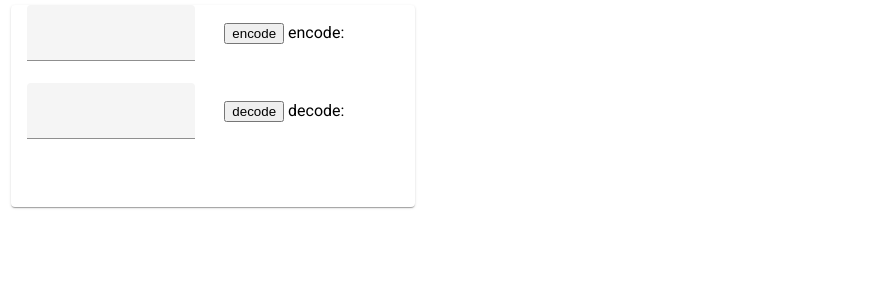
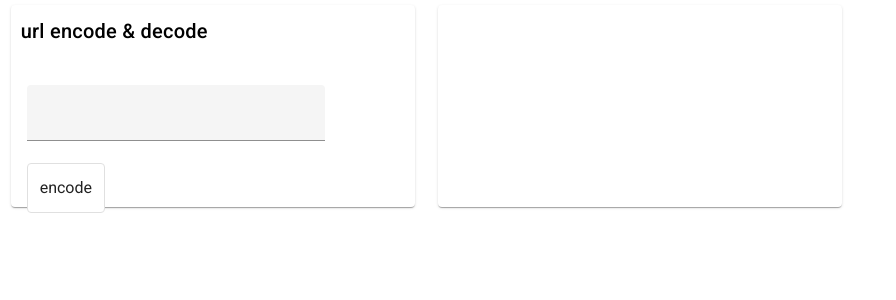
Before and after one commit to AaronPhantomhive/angular-practical-project, an Angular app: page /usefulTools in a window 1280 px wide. Shown: the top 300 px of the page, without its empty margins (0-896 px from the left). Built offline with nearby package versions, Linux system fonts and the light colour scheme.

Commit message:
feat: update useful toolkit: encode & decode url

```diff
--- a/src/app/app-features/main/useful-tools/useful-tools.component.html
+++ b/src/app/app-features/main/useful-tools/useful-tools.component.html
@@ -1,23 +1,33 @@
 <mat-grid-list cols="3" rowHeight="2:1">
+
+  <!-- url encode & decode -->
   <mat-grid-tile>
     <mat-card class="card">
-      <mat-card-title></mat-card-title>
-      <mat-card-content>
-        <div>
+      <mat-card-title class="card-title">url encode & decode</mat-card-title>
+      <mat-card-content class="card-context">
+        <div style="margin-top: 30px">
           <mat-form-field class="input-field">
-            <input class="input" matInput [(ngModel)]="inputEncodeUrl">
+            <input class="input" matInput [(ngModel)]="encodeUrl">
           </mat-form-field>
-          <button (click)="encodeURL()">encode</button>
-          <span> encode: {{ encodeUrl }} </span>
+          <mat-button-toggle (click)="encodeURL()">encode</mat-button-toggle>
         </div>
-        <div>
+        <div style="margin-top: 30px">
           <mat-form-field class="input-field">
-            <input class="input" matInput [(ngModel)]="inputDecodeUrl">
+            <input class="input" matInput [(ngModel)]="decodeUrl">
           </mat-form-field>
-          <button (click)="decodeURL()">decode</button>
-          <span> decode: {{ decodeUrl }} </span>
+          <mat-button-toggle (click)="decodeURL()">decode</mat-button-toggle>
         </div>
       </mat-card-content>
     </mat-card>
   </mat-grid-tile>
+
+  <!--  -->
+  <mat-grid-tile>
+    <mat-card class="card">
+      <mat-card-title class="card-title"></mat-card-title>
+      <mat-card-content class="card-context">
+      </mat-card-content>
+    </mat-card>
+  </mat-grid-tile>
+
 </mat-grid-list>
--- a/src/app/app-features/main/useful-tools/useful-tools.component.scss
+++ b/src/app/app-features/main/useful-tools/useful-tools.component.scss
@@ -1,19 +1,25 @@
 .card {
   width: 95%;
   height: 95%;
+  //min-width: 480px;
+  //min-height: 240px;
+  display: flex;
+  justify-content: space-between;
 }
 
 .card-context {
-  width: 100%;
-  height: 100%;
+  flex-grow: 1;
+  max-width: 100%;
+  max-height: 100%;
 }
 
 .card-title {
-  margin: auto;
+  margin: 10px;
+  height: 30px;
 }
 
 .input-field {
-  width: 45%;
+  width: 80%;
   height: 30%;
   margin-right: 30px;
 }
--- a/src/app/app-features/main/useful-tools/useful-tools.component.ts
+++ b/src/app/app-features/main/useful-tools/useful-tools.component.ts
@@ -7,22 +7,26 @@ import {Component, OnInit} from '@angular/core';
 })
 export class UsefulToolsComponent implements OnInit {
 
-  inputEncodeUrl: string = "";
   encodeUrl: string = "";
-  inputDecodeUrl: string = "";
   decodeUrl: string = "";
 
   ngOnInit(): void {
   }
 
   encodeURL() {
+    if(!this.encodeUrl) {
+      return;
+    }
     // encodeURIComponent
-    this.encodeUrl = encodeURI(this.inputEncodeUrl)
+    this.decodeUrl = encodeURI(this.encodeUrl)
   }
 
   decodeURL() {
+    if(!this.decodeUrl) {
+      return;
+    }
     // decodeURIComponent
-    this.decodeUrl = decodeURI(this.inputDecodeUrl)
+    this.encodeUrl = decodeURI(this.decodeUrl)
   }
 
 }
--- a/src/app/app.module.ts
+++ b/src/app/app.module.ts
@@ -20,6 +20,7 @@ import {FocusColorDirective} from "./app-common/directives/pattern/focus-color.d
 import { UsefulToolsComponent } from './app-features/main/useful-tools/useful-tools.component';
 import { RecordTimeAGgridComponent } from './app-features/main/record-time-aggrid/record-time-aggrid.component';
 import {MatGridListModule} from "@angular/material/grid-list";
+import {MatButtonToggleModule} from "@angular/material/button-toggle";
 
 @NgModule({
   declarations: [
@@ -44,7 +45,8 @@ import {MatGridListModule} from "@angular/material/grid-list";
         MatInputModule,
         MatCardModule,
         FormsModule,
-        MatGridListModule
+        MatGridListModule,
+        MatButtonToggleModule
     ],
   providers: [],
   exports: [
```
